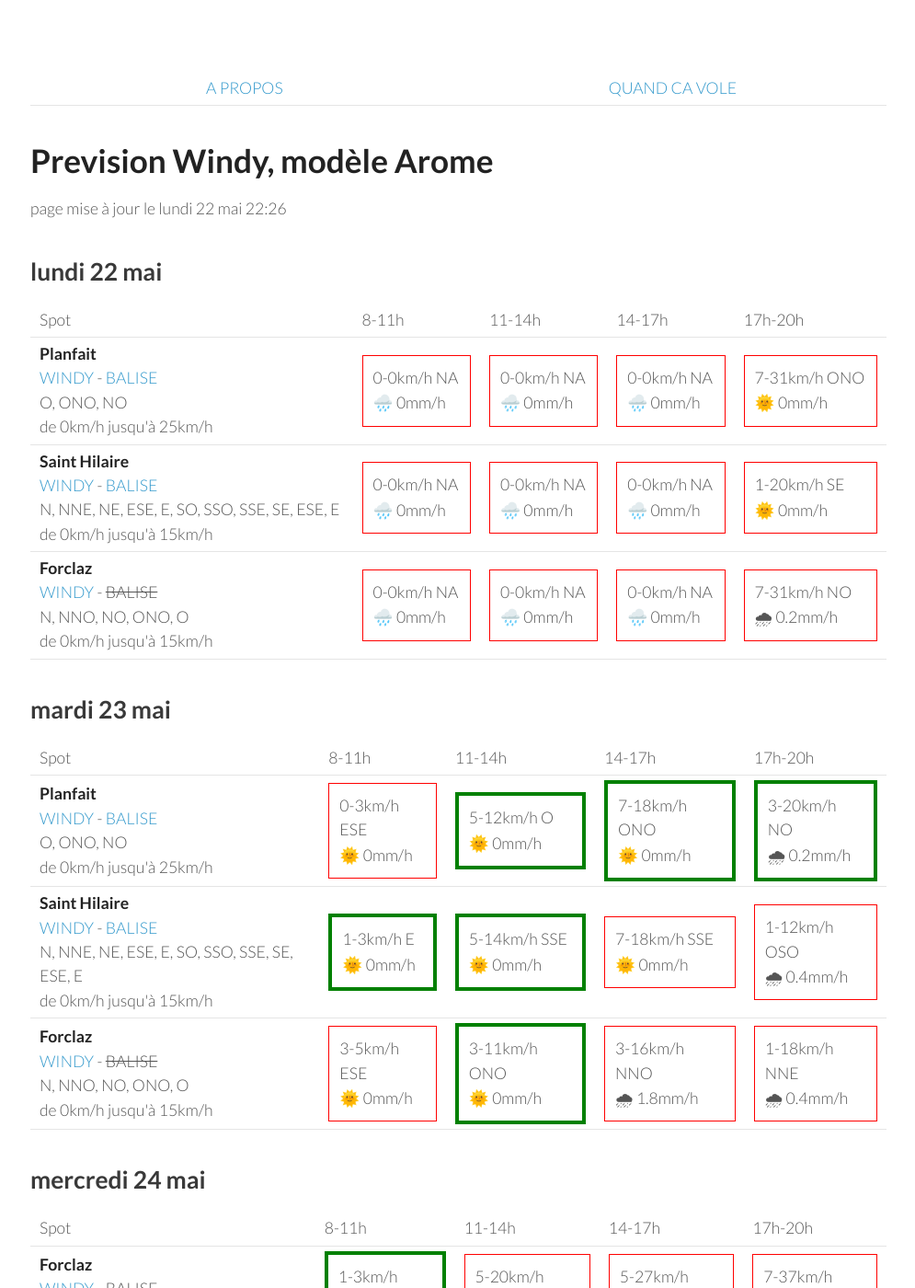
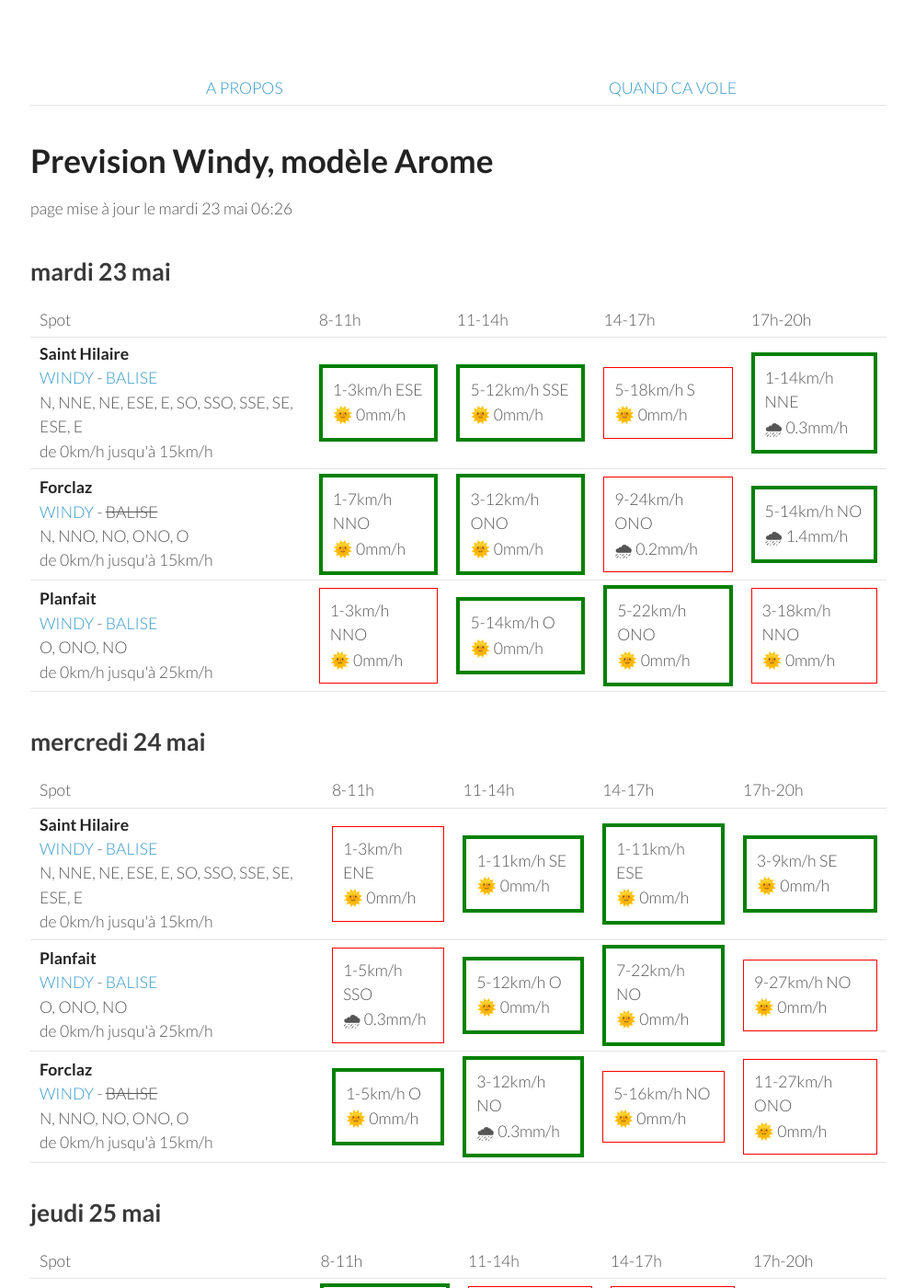
Before and after one commit to parapente-dans-le-nord/parapente-dans-le-nord.github.io, a Jekyll site: the page built from alpes_nord.markdown, in a window 1280 px wide and 1400 px high. Shown: the whole window at 92% size, without its empty margins (25-1020 px from the left). Built offline with Jekyll 4.4.1, drawn with Linux system fonts in a browser that asks for light colours; some of the changed text lies outside the part shown.

Commit message:
update index.markdown

```diff
--- a/alpes_nord.markdown
+++ b/alpes_nord.markdown
@@ -7,51 +7,8 @@ title:  "Tous les spots"
 {: .links}
 
 # Prevision Windy, modèle Arome
-page mise à jour le lundi 22 mai 22:26
+page mise à jour le mardi 23 mai 06:26
 
-## lundi 22 mai
-
-{::nomarkdown}
-<table>
-  <tbody>
-    <tr>
-      <td>Spot</td>
-      <td>8-11h</td>
-      <td>11-14h</td>
-      <td>14-17h</td>
-      <td>17h-20h</td>
-    </tr>
-<tr>
-        <td><strong>Planfait</strong><br><a href="https://windy.com/45.853/6.223?45.415,6.223,8">WINDY</a> - <span class=""><a href="https://www.openwindmap.org/PP496">BALISE</a> </span><br> <span class="vent-favorable">O, ONO, NO</span><br><span class="force-vent">de 0km/h jusqu'à 25km/h</span> </td>
-
-            <td><div class="not-flyable"><p>0-0km/h NA</p><p>🌧️ 0mm/h</p></div></td>
-            <td><div class="not-flyable"><p>0-0km/h NA</p><p>🌧️ 0mm/h</p></div></td>
-            <td><div class="not-flyable"><p>0-0km/h NA</p><p>🌧️ 0mm/h</p></div></td>
-            <td><div class="not-flyable"><p>7-31km/h ONO</p><p>🌞 0mm/h</p></div></td>
-
-    </tr>
-<tr>
-        <td><strong>Saint Hilaire</strong><br><a href="https://windy.com/45.307/5.888?45.087,5.889,9,m:eUFagkX">WINDY</a> - <span class=""><a href="http://www.balisemeteo.com/balise.php?idBalise=61">BALISE</a> </span><br> <span class="vent-favorable">N, NNE, NE, ESE, E, SO, SSO, SSE, SE, ESE, E</span><br><span class="force-vent">de 0km/h jusqu'à 15km/h</span> </td>
-
-            <td><div class="not-flyable"><p>0-0km/h NA</p><p>🌧️ 0mm/h</p></div></td>
-            <td><div class="not-flyable"><p>0-0km/h NA</p><p>🌧️ 0mm/h</p></div></td>
-            <td><div class="not-flyable"><p>0-0km/h NA</p><p>🌧️ 0mm/h</p></div></td>
-            <td><div class="not-flyable"><p>1-20km/h SE</p><p>🌞 0mm/h</p></div></td>
-
-    </tr>
-<tr>
-        <td><strong>Forclaz</strong><br><a href="https://windy.com/45.814/6.247?45.375,6.246,8,m:eVwaglz">WINDY</a> - <span class="no-balise"> BALISE </span><br> <span class="vent-favorable">N, NNO, NO, ONO, O</span><br><span class="force-vent">de 0km/h jusqu'à 15km/h</span> </td>
-
-            <td><div class="not-flyable"><p>0-0km/h NA</p><p>🌧️ 0mm/h</p></div></td>
-            <td><div class="not-flyable"><p>0-0km/h NA</p><p>🌧️ 0mm/h</p></div></td>
-            <td><div class="not-flyable"><p>0-0km/h NA</p><p>🌧️ 0mm/h</p></div></td>
-            <td><div class="not-flyable"><p>7-31km/h NO</p><p>🌧 0.2mm/h</p></div></td>
-
-    </tr>
-
-</tbody>
-</table>
-{:/}
 ## mardi 23 mai
 
 {::nomarkdown}
@@ -65,32 +22,32 @@ page mise à jour le lundi 22 mai 22:26
       <td>17h-20h</td>
     </tr>
 <tr>
-        <td><strong>Planfait</strong><br><a href="https://windy.com/45.853/6.223?45.415,6.223,8">WINDY</a> - <span class=""><a href="https://www.openwindmap.org/PP496">BALISE</a> </span><br> <span class="vent-favorable">O, ONO, NO</span><br><span class="force-vent">de 0km/h jusqu'à 25km/h</span> </td>
-
-            <td><div class="not-flyable"><p>0-3km/h ESE</p><p>🌞 0mm/h</p></div></td>
-            <td><div class="flyable"><p>5-12km/h O</p><p>🌞 0mm/h</p></div></td>
-            <td><div class="flyable"><p>7-18km/h ONO</p><p>🌞 0mm/h</p></div></td>
-            <td><div class="flyable"><p>3-20km/h NO</p><p>🌧 0.2mm/h</p></div></td>
-
-
-    </tr>
-<tr>
         <td><strong>Saint Hilaire</strong><br><a href="https://windy.com/45.307/5.888?45.087,5.889,9,m:eUFagkX">WINDY</a> - <span class=""><a href="http://www.balisemeteo.com/balise.php?idBalise=61">BALISE</a> </span><br> <span class="vent-favorable">N, NNE, NE, ESE, E, SO, SSO, SSE, SE, ESE, E</span><br><span class="force-vent">de 0km/h jusqu'à 15km/h</span> </td>
 
-            <td><div class="flyable"><p>1-3km/h E</p><p>🌞 0mm/h</p></div></td>
-            <td><div class="flyable"><p>5-14km/h SSE</p><p>🌞 0mm/h</p></div></td>
-            <td><div class="not-flyable"><p>7-18km/h SSE</p><p>🌞 0mm/h</p></div></td>
-            <td><div class="not-flyable"><p>1-12km/h OSO</p><p>🌧 0.4mm/h</p></div></td>
+            <td><div class="flyable"><p>1-3km/h ESE</p><p>🌞 0mm/h</p></div></td>
+            <td><div class="flyable"><p>5-12km/h SSE</p><p>🌞 0mm/h</p></div></td>
+            <td><div class="not-flyable"><p>5-18km/h S</p><p>🌞 0mm/h</p></div></td>
+            <td><div class="flyable"><p>1-14km/h NNE</p><p>🌧 0.3mm/h</p></div></td>
 
 
     </tr>
 <tr>
         <td><strong>Forclaz</strong><br><a href="https://windy.com/45.814/6.247?45.375,6.246,8,m:eVwaglz">WINDY</a> - <span class="no-balise"> BALISE </span><br> <span class="vent-favorable">N, NNO, NO, ONO, O</span><br><span class="force-vent">de 0km/h jusqu'à 15km/h</span> </td>
 
-            <td><div class="not-flyable"><p>3-5km/h ESE</p><p>🌞 0mm/h</p></div></td>
-            <td><div class="flyable"><p>3-11km/h ONO</p><p>🌞 0mm/h</p></div></td>
-            <td><div class="not-flyable"><p>3-16km/h NNO</p><p>🌧 1.8mm/h</p></div></td>
-            <td><div class="not-flyable"><p>1-18km/h NNE</p><p>🌧 0.4mm/h</p></div></td>
+            <td><div class="flyable"><p>1-7km/h NNO</p><p>🌞 0mm/h</p></div></td>
+            <td><div class="flyable"><p>3-12km/h ONO</p><p>🌞 0mm/h</p></div></td>
+            <td><div class="not-flyable"><p>9-24km/h ONO</p><p>🌧 0.2mm/h</p></div></td>
+            <td><div class="flyable"><p>5-14km/h NO</p><p>🌧 1.4mm/h</p></div></td>
+
+
+    </tr>
+<tr>
+        <td><strong>Planfait</strong><br><a href="https://windy.com/45.853/6.223?45.415,6.223,8">WINDY</a> - <span class=""><a href="https://www.openwindmap.org/PP496">BALISE</a> </span><br> <span class="vent-favorable">O, ONO, NO</span><br><span class="force-vent">de 0km/h jusqu'à 25km/h</span> </td>
+
+            <td><div class="not-flyable"><p>1-3km/h NNO</p><p>🌞 0mm/h</p></div></td>
+            <td><div class="flyable"><p>5-14km/h O</p><p>🌞 0mm/h</p></div></td>
+            <td><div class="flyable"><p>5-22km/h ONO</p><p>🌞 0mm/h</p></div></td>
+            <td><div class="not-flyable"><p>3-18km/h NNO</p><p>🌞 0mm/h</p></div></td>
 
 
     </tr>
@@ -111,32 +68,32 @@ page mise à jour le lundi 22 mai 22:26
       <td>17h-20h</td>
     </tr>
 <tr>
-        <td><strong>Forclaz</strong><br><a href="https://windy.com/45.814/6.247?45.375,6.246,8,m:eVwaglz">WINDY</a> - <span class="no-balise"> BALISE </span><br> <span class="vent-favorable">N, NNO, NO, ONO, O</span><br><span class="force-vent">de 0km/h jusqu'à 15km/h</span> </td>
+        <td><strong>Saint Hilaire</strong><br><a href="https://windy.com/45.307/5.888?45.087,5.889,9,m:eUFagkX">WINDY</a> - <span class=""><a href="http://www.balisemeteo.com/balise.php?idBalise=61">BALISE</a> </span><br> <span class="vent-favorable">N, NNE, NE, ESE, E, SO, SSO, SSE, SE, ESE, E</span><br><span class="force-vent">de 0km/h jusqu'à 15km/h</span> </td>
 
-            <td><div class="flyable"><p>1-3km/h ONO</p><p>🌞 0mm/h</p></div></td>
-            <td><div class="not-flyable"><p>5-20km/h ONO</p><p>🌧 0.2mm/h</p></div></td>
-            <td><div class="not-flyable"><p>5-27km/h ONO</p><p>🌧 0.5mm/h</p></div></td>
-            <td><div class="not-flyable"><p>7-37km/h NNO</p><p>🌧 0.3mm/h</p></div></td>
+            <td><div class="not-flyable"><p>1-3km/h ENE</p><p>🌞 0mm/h</p></div></td>
+            <td><div class="flyable"><p>1-11km/h SE</p><p>🌞 0mm/h</p></div></td>
+            <td><div class="flyable"><p>1-11km/h ESE</p><p>🌞 0mm/h</p></div></td>
+            <td><div class="flyable"><p>3-9km/h SE</p><p>🌞 0mm/h</p></div></td>
 
 
     </tr>
 <tr>
         <td><strong>Planfait</strong><br><a href="https://windy.com/45.853/6.223?45.415,6.223,8">WINDY</a> - <span class=""><a href="https://www.openwindmap.org/PP496">BALISE</a> </span><br> <span class="vent-favorable">O, ONO, NO</span><br><span class="force-vent">de 0km/h jusqu'à 25km/h</span> </td>
 
-            <td><div class="not-flyable"><p>1-5km/h SO</p><p>🌞 0mm/h</p></div></td>
-            <td><div class="flyable"><p>5-22km/h NO</p><p>🌧 0.3mm/h</p></div></td>
-            <td><div class="not-flyable"><p>7-27km/h NO</p><p>🌧 0.6mm/h</p></div></td>
-            <td><div class="not-flyable"><p>9-37km/h NNO</p><p>🌧 0.4mm/h</p></div></td>
+            <td><div class="not-flyable"><p>1-5km/h SSO</p><p>🌧 0.3mm/h</p></div></td>
+            <td><div class="flyable"><p>5-12km/h O</p><p>🌞 0mm/h</p></div></td>
+            <td><div class="flyable"><p>7-22km/h NO</p><p>🌞 0mm/h</p></div></td>
+            <td><div class="not-flyable"><p>9-27km/h NO</p><p>🌞 0mm/h</p></div></td>
 
 
     </tr>
 <tr>
-        <td><strong>Saint Hilaire</strong><br><a href="https://windy.com/45.307/5.888?45.087,5.889,9,m:eUFagkX">WINDY</a> - <span class=""><a href="http://www.balisemeteo.com/balise.php?idBalise=61">BALISE</a> </span><br> <span class="vent-favorable">N, NNE, NE, ESE, E, SO, SSO, SSE, SE, ESE, E</span><br><span class="force-vent">de 0km/h jusqu'à 15km/h</span> </td>
+        <td><strong>Forclaz</strong><br><a href="https://windy.com/45.814/6.247?45.375,6.246,8,m:eVwaglz">WINDY</a> - <span class="no-balise"> BALISE </span><br> <span class="vent-favorable">N, NNO, NO, ONO, O</span><br><span class="force-vent">de 0km/h jusqu'à 15km/h</span> </td>
 
-            <td><div class="not-flyable"><p>1-3km/h ENE</p><p>🌞 0mm/h</p></div></td>
-            <td><div class="not-flyable"><p>3-18km/h NNO</p><p>🌧 0.5mm/h</p></div></td>
-            <td><div class="not-flyable"><p>3-24km/h NNO</p><p>🌧 0.7mm/h</p></div></td>
-            <td><div class="not-flyable"><p>5-29km/h NNE</p><p>🌧 6mm/h</p></div></td>
+            <td><div class="flyable"><p>1-5km/h O</p><p>🌞 0mm/h</p></div></td>
+            <td><div class="flyable"><p>3-12km/h NO</p><p>🌧 0.3mm/h</p></div></td>
+            <td><div class="not-flyable"><p>5-16km/h NO</p><p>🌞 0mm/h</p></div></td>
+            <td><div class="not-flyable"><p>11-27km/h ONO</p><p>🌞 0mm/h</p></div></td>
 
 
     </tr>
@@ -157,22 +114,12 @@ page mise à jour le lundi 22 mai 22:26
       <td>17h-20h</td>
     </tr>
 <tr>
-        <td><strong>Forclaz</strong><br><a href="https://windy.com/45.814/6.247?45.375,6.246,8,m:eVwaglz">WINDY</a> - <span class="no-balise"> BALISE </span><br> <span class="vent-favorable">N, NNO, NO, ONO, O</span><br><span class="force-vent">de 0km/h jusqu'à 15km/h</span> </td>
-
-            <td><div class="flyable"><p>3-14km/h O</p><p>🌞 0mm/h</p></div></td>
-            <td><div class="not-flyable"><p>3-20km/h NNO</p><p>🌧 0.6mm/h</p></div></td>
-            <td><div class="not-flyable"><p>7-25km/h NO</p><p>🌧 3.2mm/h</p></div></td>
-            <td><div class="not-flyable"><p>5-33km/h NO</p><p>🌧 1.2mm/h</p></div></td>
-
-
-    </tr>
-<tr>
         <td><strong>Planfait</strong><br><a href="https://windy.com/45.853/6.223?45.415,6.223,8">WINDY</a> - <span class=""><a href="https://www.openwindmap.org/PP496">BALISE</a> </span><br> <span class="vent-favorable">O, ONO, NO</span><br><span class="force-vent">de 0km/h jusqu'à 25km/h</span> </td>
 
-            <td><div class="flyable"><p>3-14km/h ONO</p><p>🌞 0mm/h</p></div></td>
-            <td><div class="not-flyable"><p>3-20km/h NNO</p><p>🌧 0.3mm/h</p></div></td>
-            <td><div class="not-flyable"><p>7-25km/h NNO</p><p>🌧 3.4mm/h</p></div></td>
-            <td><div class="not-flyable"><p>5-31km/h NO</p><p>🌧 0.9mm/h</p></div></td>
+            <td><div class="flyable"><p>3-16km/h ONO</p><p>🌞 0mm/h</p></div></td>
+            <td><div class="not-flyable"><p>3-20km/h NNO</p><p>🌧 0.7mm/h</p></div></td>
+            <td><div class="not-flyable"><p>5-24km/h NNO</p><p>🌧 0.5mm/h</p></div></td>
+            <td><div class="not-flyable"><p>7-31km/h NO</p><p>🌧 0.3mm/h</p></div></td>
 
 
     </tr>
@@ -180,9 +127,19 @@ page mise à jour le lundi 22 mai 22:26
         <td><strong>Saint Hilaire</strong><br><a href="https://windy.com/45.307/5.888?45.087,5.889,9,m:eUFagkX">WINDY</a> - <span class=""><a href="http://www.balisemeteo.com/balise.php?idBalise=61">BALISE</a> </span><br> <span class="vent-favorable">N, NNE, NE, ESE, E, SO, SSO, SSE, SE, ESE, E</span><br><span class="force-vent">de 0km/h jusqu'à 15km/h</span> </td>
 
             <td><div class="not-flyable"><p>3-12km/h ONO</p><p>🌞 0mm/h</p></div></td>
-            <td><div class="not-flyable"><p>1-18km/h ONO</p><p>🌧 0.8mm/h</p></div></td>
-            <td><div class="not-flyable"><p>3-24km/h N</p><p>🌧 2.7mm/h</p></div></td>
-            <td><div class="not-flyable"><p>3-24km/h NNE</p><p>🌧 2.8mm/h</p></div></td>
+            <td><div class="not-flyable"><p>3-16km/h NO</p><p>🌧 0.4mm/h</p></div></td>
+            <td><div class="not-flyable"><p>3-18km/h N</p><p>🌧 1.5mm/h</p></div></td>
+            <td><div class="not-flyable"><p>5-29km/h N</p><p>🌧 1.2mm/h</p></div></td>
+
+
+    </tr>
+<tr>
+        <td><strong>Forclaz</strong><br><a href="https://windy.com/45.814/6.247?45.375,6.246,8,m:eVwaglz">WINDY</a> - <span class="no-balise"> BALISE </span><br> <span class="vent-favorable">N, NNO, NO, ONO, O</span><br><span class="force-vent">de 0km/h jusqu'à 15km/h</span> </td>
+
+            <td><div class="not-flyable"><p>3-16km/h O</p><p>🌞 0mm/h</p></div></td>
+            <td><div class="not-flyable"><p>3-20km/h NO</p><p>🌧 1.1mm/h</p></div></td>
+            <td><div class="not-flyable"><p>5-24km/h NO</p><p>🌧 0.4mm/h</p></div></td>
+            <td><div class="not-flyable"><p>5-31km/h ONO</p><p>🌧 0.6mm/h</p></div></td>
 
 
     </tr>
@@ -205,7 +162,7 @@ page mise à jour le lundi 22 mai 22:26
 <tr>
         <td><strong>Planfait</strong><br><a href="https://windy.com/45.853/6.223?45.415,6.223,8">WINDY</a> - <span class=""><a href="https://www.openwindmap.org/PP496">BALISE</a> </span><br> <span class="vent-favorable">O, ONO, NO</span><br><span class="force-vent">de 0km/h jusqu'à 25km/h</span> </td>
 
-            <td><div class="not-flyable"><p>1-11km/h ESE</p><p>🌞 0mm/h</p></div></td>
+            <td><div class="not-flyable"><p>1-14km/h SE</p><p>🌞 0mm/h</p></div></td>
             <td><div class="flyable"><p>5-22km/h ONO</p><p>🌞 0mm/h</p></div></td>
             <td><div class="not-flyable"><p>7-29km/h NO</p><p>🌞 0mm/h</p></div></td>
             <td><div class="not-flyable"><p>5-31km/h NNO</p><p>🌧 0.5mm/h</p></div></td>
@@ -215,8 +172,8 @@ page mise à jour le lundi 22 mai 22:26
 <tr>
         <td><strong>Saint Hilaire</strong><br><a href="https://windy.com/45.307/5.888?45.087,5.889,9,m:eUFagkX">WINDY</a> - <span class=""><a href="http://www.balisemeteo.com/balise.php?idBalise=61">BALISE</a> </span><br> <span class="vent-favorable">N, NNE, NE, ESE, E, SO, SSO, SSE, SE, ESE, E</span><br><span class="force-vent">de 0km/h jusqu'à 15km/h</span> </td>
 
-            <td><div class="flyable"><p>1-12km/h N</p><p>🌞 0mm/h</p></div></td>
-            <td><div class="not-flyable"><p>3-20km/h NO</p><p>🌞 0mm/h</p></div></td>
+            <td><div class="flyable"><p>1-12km/h NE</p><p>🌞 0mm/h</p></div></td>
+            <td><div class="not-flyable"><p>3-18km/h ONO</p><p>🌞 0mm/h</p></div></td>
             <td><div class="not-flyable"><p>5-29km/h NO</p><p>🌞 0mm/h</p></div></td>
             <td><div class="not-flyable"><p>1-33km/h OSO</p><p>🌧 1.3mm/h</p></div></td>
 
@@ -225,7 +182,7 @@ page mise à jour le lundi 22 mai 22:26
 <tr>
         <td><strong>Forclaz</strong><br><a href="https://windy.com/45.814/6.247?45.375,6.246,8,m:eVwaglz">WINDY</a> - <span class="no-balise"> BALISE </span><br> <span class="vent-favorable">N, NNO, NO, ONO, O</span><br><span class="force-vent">de 0km/h jusqu'à 15km/h</span> </td>
 
-            <td><div class="not-flyable"><p>3-12km/h ESE</p><p>🌞 0mm/h</p></div></td>
+            <td><div class="not-flyable"><p>3-16km/h SE</p><p>🌞 0mm/h</p></div></td>
             <td><div class="not-flyable"><p>5-20km/h ONO</p><p>🌞 0mm/h</p></div></td>
             <td><div class="not-flyable"><p>7-31km/h NO</p><p>🌞 0mm/h</p></div></td>
             <td><div class="not-flyable"><p>7-31km/h NO</p><p>🌧 0.4mm/h</p></div></td>
```
